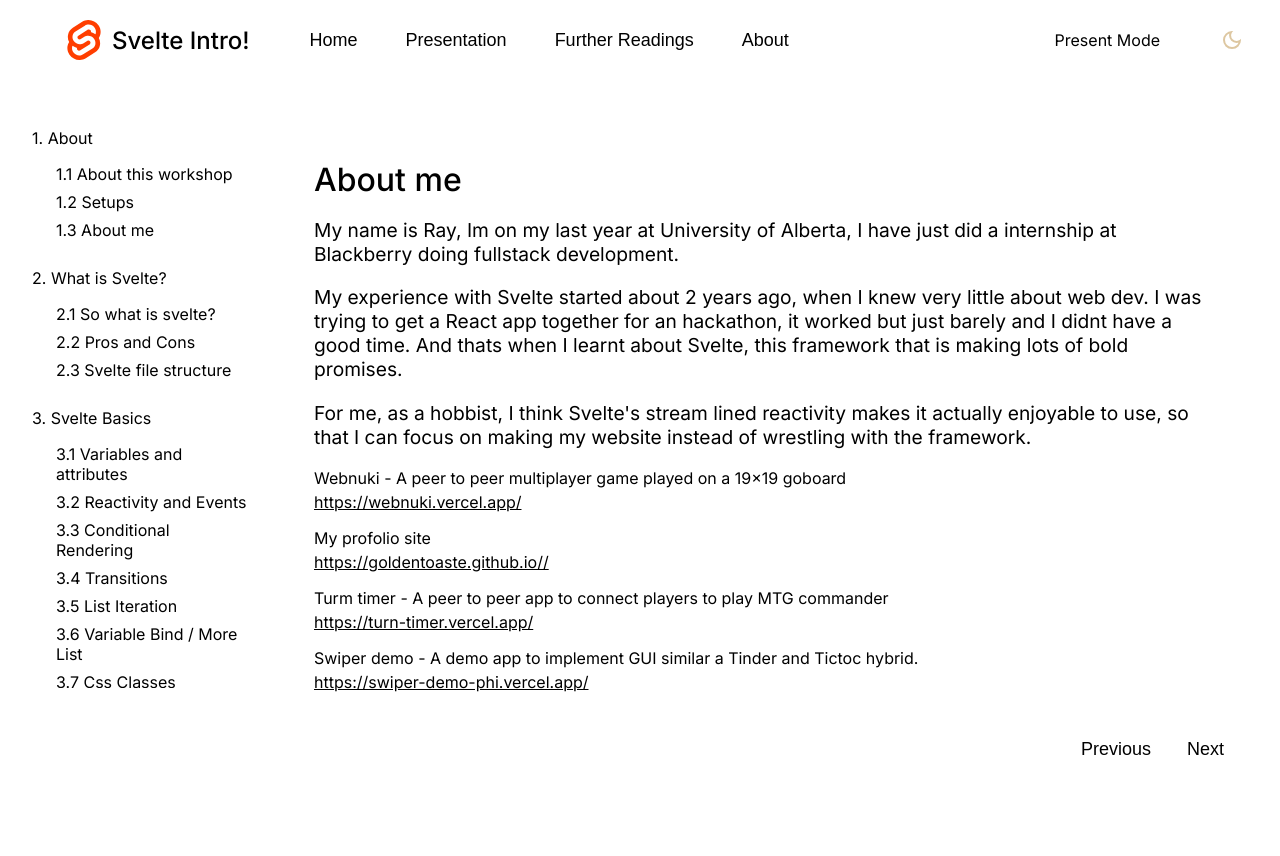
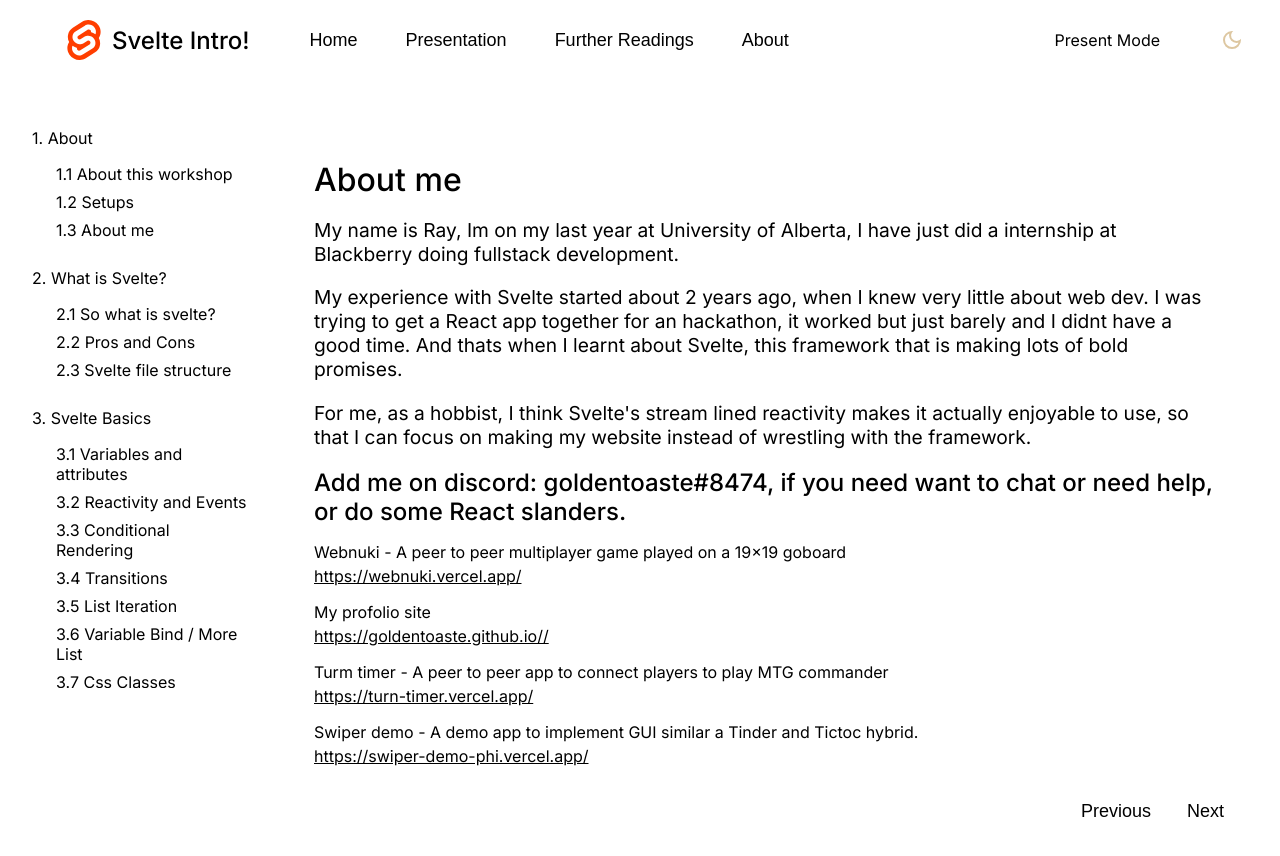
Before and after one commit to goldentoaste/svelte101, a SvelteKit app in the folder main_page/: page /presentation/about/about_me in a window 1280 px wide. Shown: the top 856 px of the page. Before the commit the page ends 800 px from the top, so only its background shows below. Built offline with nearby package versions, Linux system fonts and the light colour scheme.

Commit message:
Update +page.svelte

```diff
--- a/main_page/src/routes/presentation/about/about_me/+page.svelte
+++ b/main_page/src/routes/presentation/about/about_me/+page.svelte
@@ -16,6 +16,8 @@
     actually enjoyable to use, so that I can focus on making my website instead
     of wrestling with the framework.
 </p>
+
+<h2>Add me on discord: goldentoaste#8474, if you need want to chat or need help, or do some React slanders.</h2>
 
 
 <div class="projects">
```
